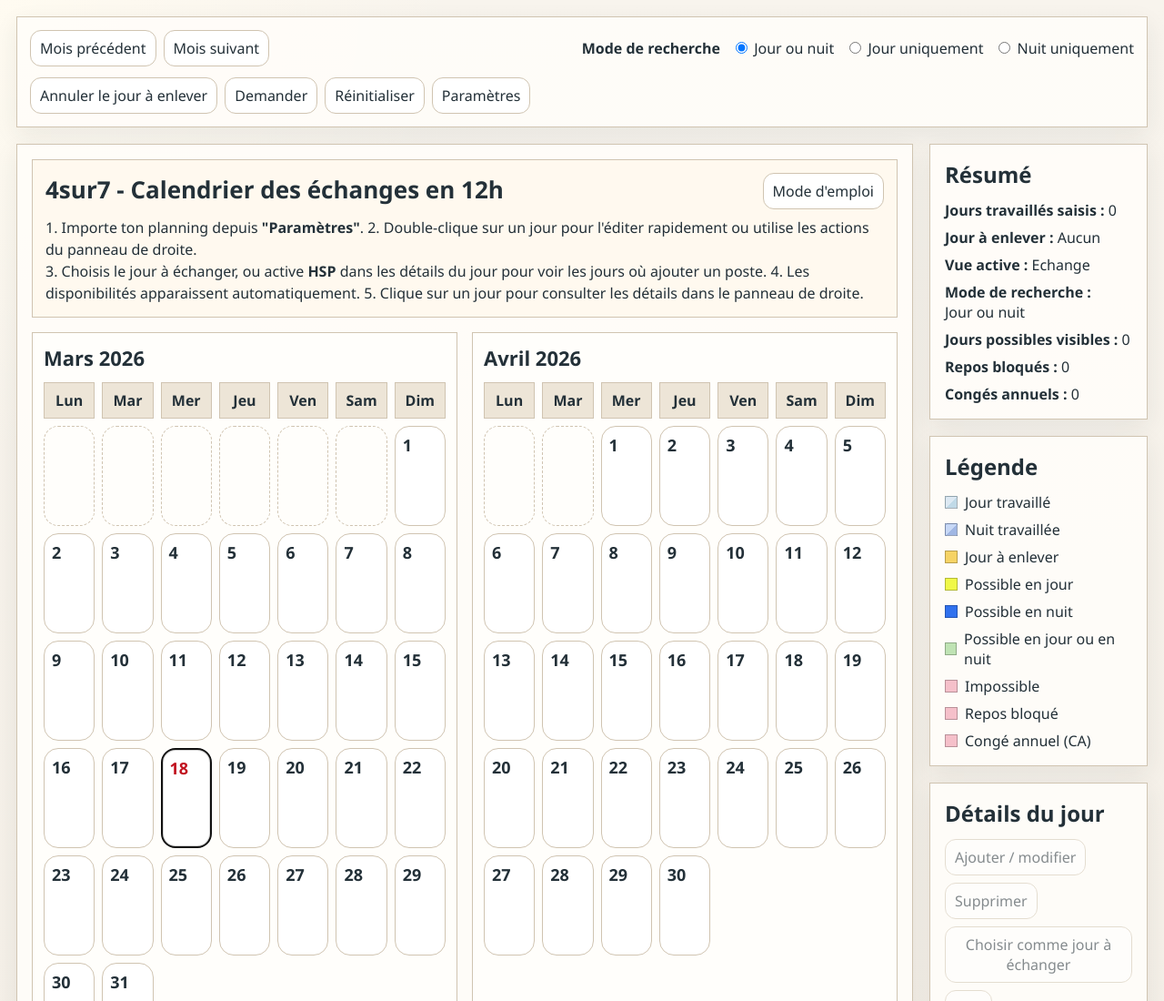
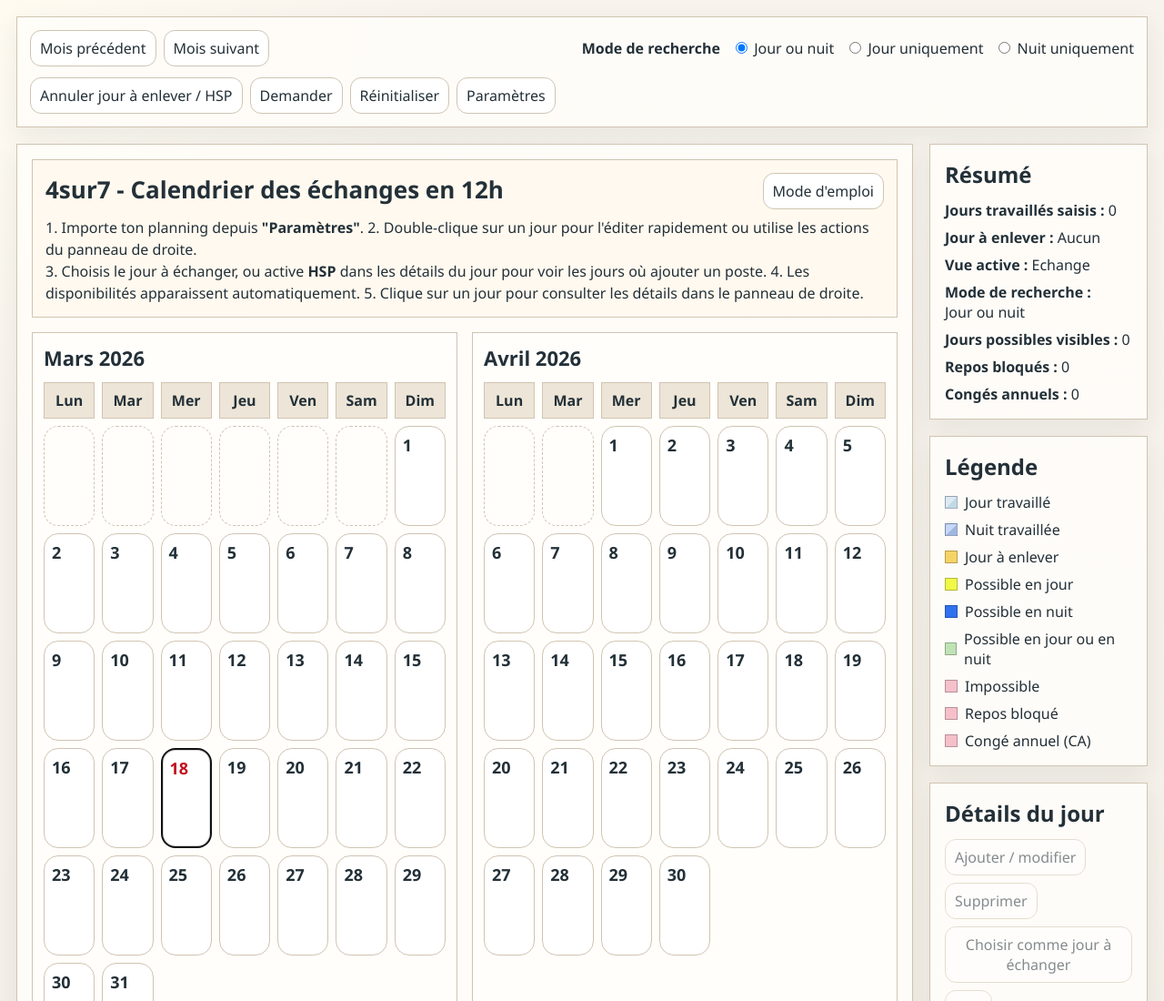
Before and after one commit to Mididams/Appli-Echange, a website: page index.html in a window 1280 px wide. Shown: the top 1100 px of the page at 91% size. Drawn offline with Linux system fonts and the light colour scheme.

Commit message:
bouton jour à enlever / HSP

```diff
--- a/index.html
+++ b/index.html
@@ -22,7 +22,7 @@
         </div>
 
         <div class="toolbar-group">
-          <button id="clear-removed-button" type="button">Annuler le jour à enlever</button>
+          <button id="clear-removed-button" type="button">Annuler jour à enlever / HSP</button>
           <button id="mobile-hsp-button" class="mobile-toolbar-button" type="button" disabled>HSP</button>
           <button id="request-exchange-button" type="button" disabled>Demander</button>
           <button id="reset-button" type="button">Réinitialiser</button>
```
